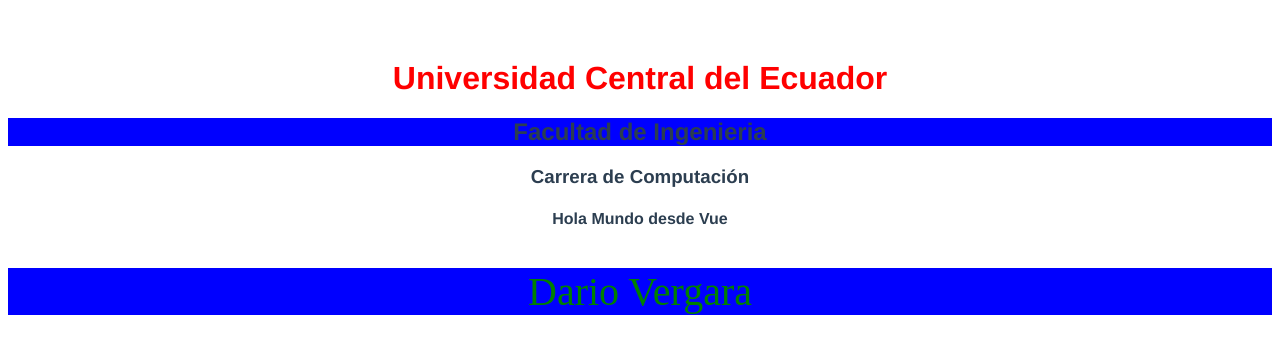
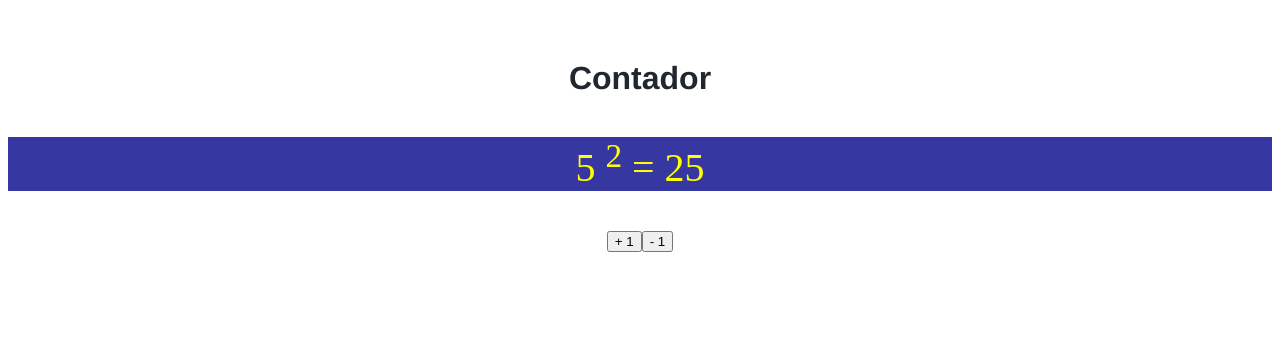
Before and after one commit to DarioVergaraOrtiz/pw_u2_p8_dv, a Vue app in the folder arranque-vue/: page / in a window 1280 px wide. Shown: the top 354 px of the page. Built offline with nearby package versions, Linux system fonts and the light colour scheme.

Commit message:
Taller13

```diff
--- a/arranque-vue/src/App.vue
+++ b/arranque-vue/src/App.vue
@@ -1,17 +1,18 @@
 <template>
- <HolaMundoView></HolaMundoView>
-
+  <!--<HolaMundoView/>-->
+  <ContadorVue />
 </template>
 
 <script>
-import HolaMundoView from "./views/HolaMundoView.vue";
+import ContadorVue from "@/components/Contador.vue";
+import HolaMundoView from "@/views/HolaMundoView.vue";
 
 export default {
-  name: 'App',
+  name: "App",
   components: {
-    HolaMundoView
-  }
-}
+    ContadorVue,
+  },
+};
 </script>
 
 <style>
@@ -20,7 +21,11 @@
   -webkit-font-smoothing: antialiased;
   -moz-osx-font-smoothing: grayscale;
   text-align: center;
-  color: #2c3e50;
+  color: #20272e;
   margin-top: 60px;
 }
+p {
+  color: yellow;
+  background: rgb(55, 55, 161);
+}
 </style>
--- /dev/null
+++ b/arranque-vue/src/components/Contador.vue
@@ -0,0 +1,64 @@
+<template>
+  <div class="container">
+    <h1>Contador</h1>
+    <p>{{ this.numero }} <sup>2</sup> = {{ calCuadrado }}</p>
+    <div>
+      <button v-on:click="incrementar()">+ 1</button>
+      <button v-on:click="decrementar()" >- 1</button>
+    </div>
+
+    <!--
+    <p>{{ numero + 1 }}</p>
+    <p>{{ texto }}</p>
+    <p>{{ activo }}</p>
+    <p>{{ usuario }}</p>
+    <p>{{ arreglo }}</p>
+    1+1
+    <br />
+    {{ 1 + 1 }}
+    <br />
+    true?'Es verdadero':'Es falso'
+    <br />
+    {{ falso ? "Es verdadero" : "Es falso" }}-->
+  </div>
+</template>
+
+<script>
+/* Propiedades Reactivas, Option API
+ */
+export default {
+  data() {
+    return {
+      numero: 5,
+      texto: "Dario Vergara",
+      activo: true,
+      usuario: {
+        nombre: "Dario",
+        edad: 24,
+        genero: "Masculino",
+      },
+      arreglo: ["Amarillo", "Azul"],
+    };
+  },
+  methods: {
+    calcularCuadrado() {
+      console.log("Entro al método");
+      return this.numero * this.numero;
+    },
+    incrementar() {
+      this.numero++;
+    },
+    decrementar() {
+      this.numero--;
+    },
+  },
+  computed: {
+    calCuadrado() {
+      console.log("Entro propiedad computada");
+      return this.numero * this.numero;
+    },
+  },
+};
+</script>
+
+<style></style>
```
Also changed, not shown: arranque-vue/src/views/ContadorView.vue (added, +17 -0 lines).
